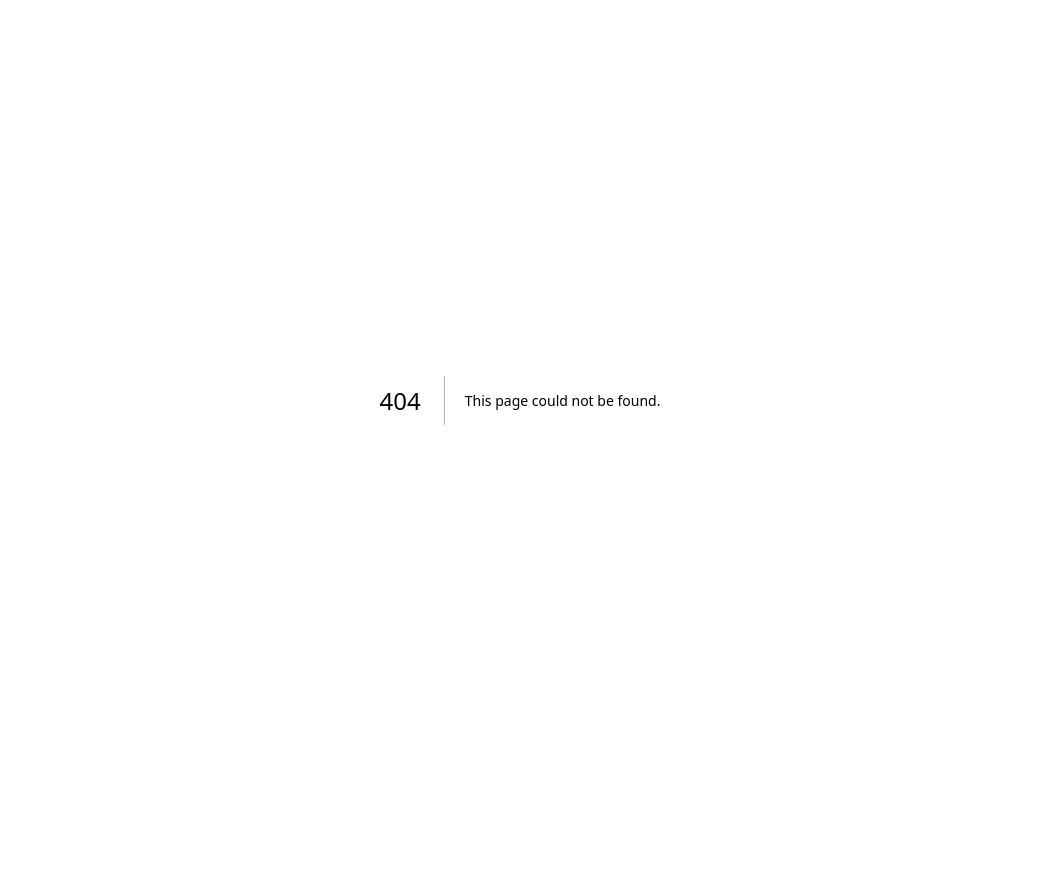
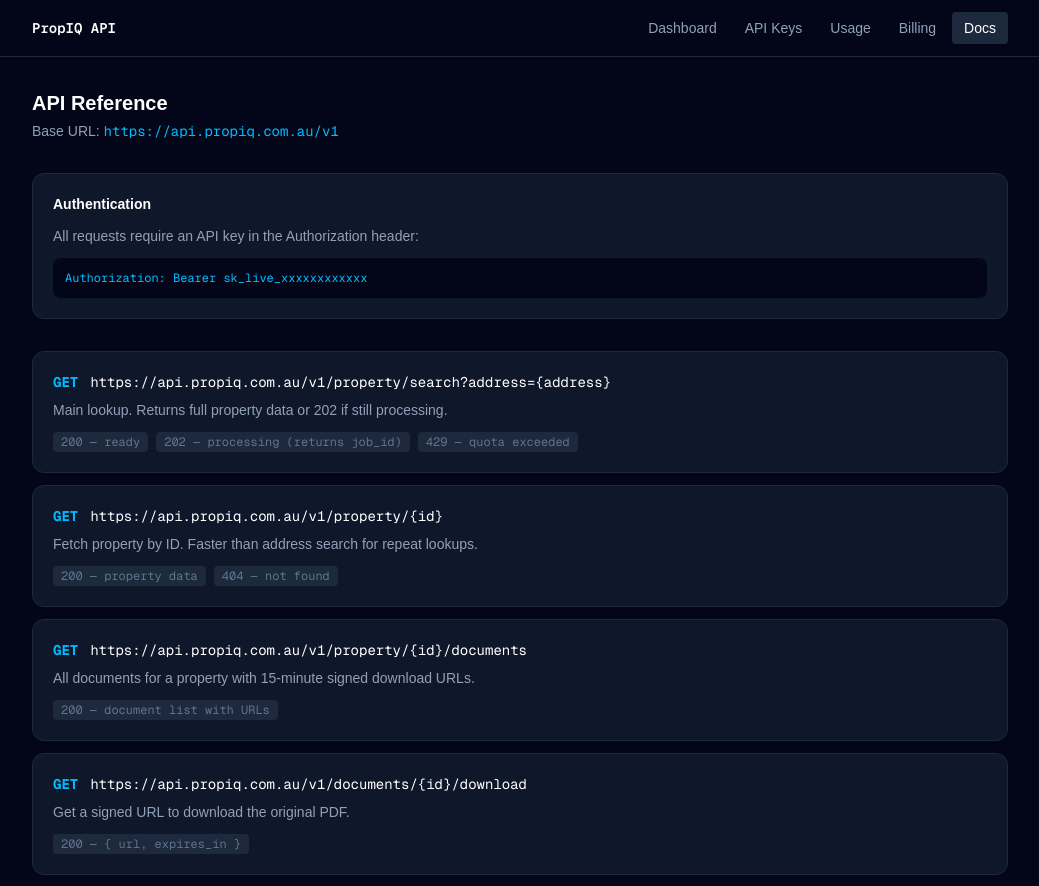
Before and after one commit to strataset1/propiq, a Next.js app: page /docs in a window 1280 px wide. Before the commit this address had no page. Shown: the top 886 px of the page, without its empty margins (120-1159 px from the left). Before the commit the page ends 800 px from the top, so only its background shows below. Built offline with nearby package versions, Linux system fonts and the light colour scheme.

Commit message:
feat: add portal usage, billing, and docs pages

```diff
--- /dev/null
+++ b/app/(portal)/billing/page.tsx
@@ -0,0 +1,18 @@
+export default function BillingPage() {
+  return (
+    <div className="space-y-6">
+      <h1 className="text-xl font-semibold text-white">Billing</h1>
+      <div className="bg-slate-900 border border-slate-800 rounded-xl p-6 space-y-4">
+        <p className="text-slate-300 text-sm">
+          Manage your subscription, download invoices, and update payment details via the Stripe Customer Portal.
+        </p>
+        <a
+          href="/api/billing/portal"
+          className="inline-flex items-center gap-2 bg-sky-600 hover:bg-sky-500 text-white text-sm font-medium px-4 py-2 rounded-lg transition-colors"
+        >
+          Open Billing Portal →
+        </a>
+      </div>
+    </div>
+  );
+}
--- /dev/null
+++ b/app/(portal)/docs/page.tsx
@@ -0,0 +1,76 @@
+const BASE_URL = "https://api.propiq.com.au/v1";
+
+const endpoints = [
+  {
+    method: "GET",
+    path: "/property/search?address={address}",
+    desc: "Main lookup. Returns full property data or 202 if still processing.",
+    responses: ["200 — ready", "202 — processing (returns job_id)", "429 — quota exceeded"],
+  },
+  {
+    method: "GET",
+    path: "/property/{id}",
+    desc: "Fetch property by ID. Faster than address search for repeat lookups.",
+    responses: ["200 — property data", "404 — not found"],
+  },
+  {
+    method: "GET",
+    path: "/property/{id}/documents",
+    desc: "All documents for a property with 15-minute signed download URLs.",
+    responses: ["200 — document list with URLs"],
+  },
+  {
+    method: "GET",
+    path: "/documents/{id}/download",
+    desc: "Get a signed URL to download the original PDF.",
+    responses: ["200 — { url, expires_in }"],
+  },
+  {
+    method: "GET",
+    path: "/jobs/{id}",
+    desc: "Poll a discovery job returned from a 202 response.",
+    responses: ["200 — { status: processing | ready | failed }"],
+  },
+  {
+    method: "GET",
+    path: "/account/usage",
+    desc: "Current month usage, quota remaining, and plan details.",
+    responses: ["200 — usage summary"],
+  },
+];
+
+export default function DocsPage() {
+  return (
+    <div className="space-y-8">
+      <div>
+        <h1 className="text-xl font-semibold text-white">API Reference</h1>
+        <p className="text-slate-400 text-sm mt-1">Base URL: <code className="font-mono text-sky-400">{BASE_URL}</code></p>
+      </div>
+
+      <div className="bg-slate-900 border border-slate-800 rounded-xl p-5 space-y-3">
+        <h2 className="text-sm font-semibold text-white">Authentication</h2>
+        <p className="text-slate-400 text-sm">All requests require an API key in the Authorization header:</p>
+        <pre className="bg-slate-950 rounded-lg p-3 text-sky-400 text-xs font-mono overflow-x-auto">
+          {`Authorization: Bearer sk_live_xxxxxxxxxxxx`}
+        </pre>
+      </div>
+
+      <div className="space-y-3">
+        {endpoints.map((ep) => (
+          <div key={ep.path} className="bg-slate-900 border border-slate-800 rounded-xl p-5">
+            <div className="flex items-baseline gap-3">
+              <span className="text-sky-400 font-mono text-sm font-bold">{ep.method}</span>
+              <code className="text-white font-mono text-sm">{BASE_URL}{ep.path}</code>
+            </div>
+            <p className="text-slate-400 text-sm mt-2">{ep.desc}</p>
+            <div className="flex flex-wrap gap-2 mt-3">
+              {ep.responses.map((r) => (
+                <span key={r} className="text-xs text-slate-500 bg-slate-800 px-2 py-0.5 rounded font-mono">{r}</span>
+              ))}
+            </div>
+          </div>
+        ))}
+      </div>
+    </div>
+  );
+}
--- /dev/null
+++ b/app/(portal)/usage/page.tsx
@@ -0,0 +1,39 @@
+import { createClient, createServiceClient } from "@/lib/supabase/server";
+import { redirect } from "next/navigation";
+import { UsageTable } from "@/components/portal/usage-table";
+
+export default async function UsagePage() {
+  const supabase = await createClient();
+  const { data: { user } } = await supabase.auth.getUser();
+  if (!user) redirect("/login");
+
+  const service = createServiceClient();
+  const { data: org } = await service
+    .from("organisations")
+    .select("id")
+    .eq("owner_email", user.email)
+    .single();
+
+  if (!org) redirect("/dashboard");
+
+  const startOfMonth = new Date();
+  startOfMonth.setDate(1);
+  startOfMonth.setHours(0, 0, 0, 0);
+
+  const { data: rows } = await service
+    .from("api_usage")
+    .select("id, endpoint, billed_at, property_id")
+    .eq("org_id", org.id)
+    .gte("billed_at", startOfMonth.toISOString())
+    .order("billed_at", { ascending: false })
+    .limit(100);
+
+  return (
+    <div className="space-y-6">
+      <h1 className="text-xl font-semibold text-white">Usage</h1>
+      <div className="bg-slate-900 border border-slate-800 rounded-xl p-6">
+        <UsageTable rows={rows ?? []} />
+      </div>
+    </div>
+  );
+}
--- /dev/null
+++ b/components/portal/usage-table.tsx
@@ -0,0 +1,37 @@
+type UsageRow = {
+  id: string;
+  endpoint: string;
+  billed_at: string;
+  property_id: string | null;
+};
+
+export function UsageTable({ rows }: { rows: UsageRow[] }) {
+  if (rows.length === 0) {
+    return <p className="text-slate-500 text-sm py-8 text-center">No lookups this month yet.</p>;
+  }
+
+  return (
+    <div className="overflow-x-auto">
+      <table className="w-full text-sm">
+        <thead>
+          <tr className="border-b border-slate-800">
+            <th className="text-left text-slate-400 text-xs uppercase tracking-wide pb-3 font-medium">Time</th>
+            <th className="text-left text-slate-400 text-xs uppercase tracking-wide pb-3 font-medium">Endpoint</th>
+            <th className="text-left text-slate-400 text-xs uppercase tracking-wide pb-3 font-medium">Property ID</th>
+          </tr>
+        </thead>
+        <tbody className="divide-y divide-slate-800/50">
+          {rows.map((row) => (
+            <tr key={row.id}>
+              <td className="py-3 text-slate-400 font-mono text-xs">
+                {new Date(row.billed_at).toLocaleString("en-AU")}
+              </td>
+              <td className="py-3 text-white font-mono text-xs">{row.endpoint}</td>
+              <td className="py-3 text-slate-500 font-mono text-xs">{row.property_id ?? "—"}</td>
+            </tr>
+          ))}
+        </tbody>
+      </table>
+    </div>
+  );
+}
```
